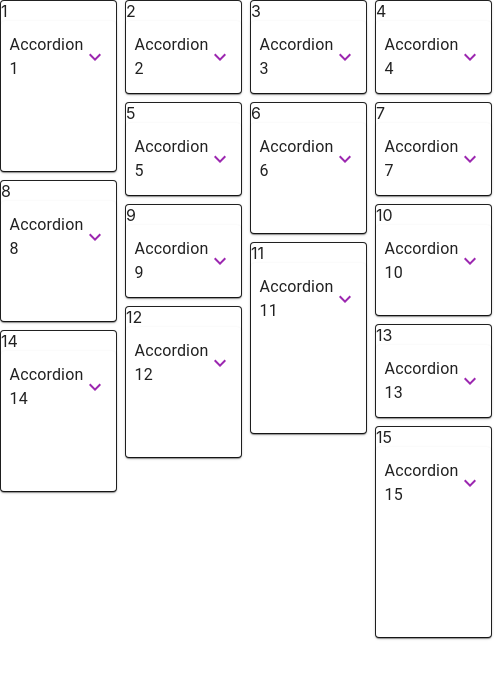
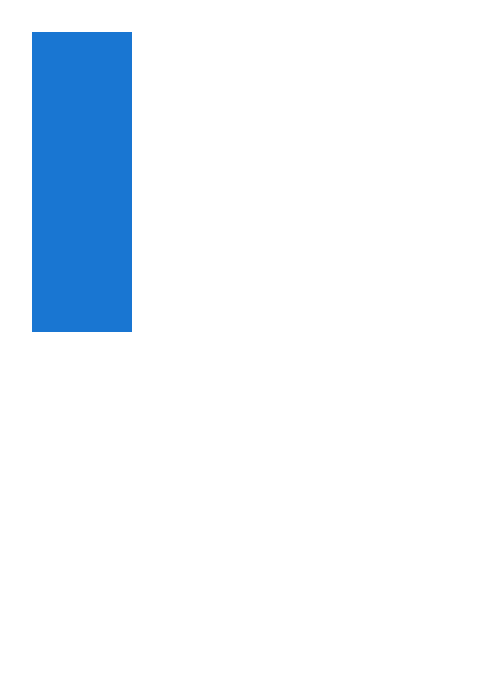
Before and after one commit to tehaamhashmi7/Everything-in-Material-UI, a React (Create React App) app: page / in a window 390 px wide. Shown: the top 678 px of the page, 500 px wide, since content can reach past the window. Built offline with nearby package versions, Linux system fonts and the light colour scheme.

Commit message:
Responsiveness

```diff
--- a/src/App.tsx
+++ b/src/App.tsx
@@ -4,6 +4,7 @@ import { Snackbar } from '@mui/material';
 import React from 'react';
 import './App.css';
 import MasonryComponet from './components/36-MasonryComponet';
+import Responsiveness from './components/37-Responsiveness';
 
 // import MuiTypography from './components/MuiTypography';
 // import Buttons from './components/2-Buttons';
@@ -77,7 +78,8 @@ function App() {
       {/* <LoadingButtonComponent /> */}
       {/* <TabComponent /> */}
       {/* <TimelineComponent /> */}
-      <MasonryComponet />
+      {/* <MasonryComponet /> */}
+      <Responsiveness />
     </div>
 
   );
--- /dev/null
+++ b/src/components/37-Responsiveness.tsx
@@ -0,0 +1,16 @@
+import { Box } from '@mui/material'
+import React from 'react'
+
+function Responsiveness() {
+  return (
+    <Box m={4} sx={{'height': '300px', 'width': {
+        xs: 100,
+        sm: 200,
+        md: 300,
+        lg: 400,
+        xl: 500
+    }, 'backgroundColor': 'primary.main'}}></Box>
+  )
+}
+
+export default Responsiveness
```
